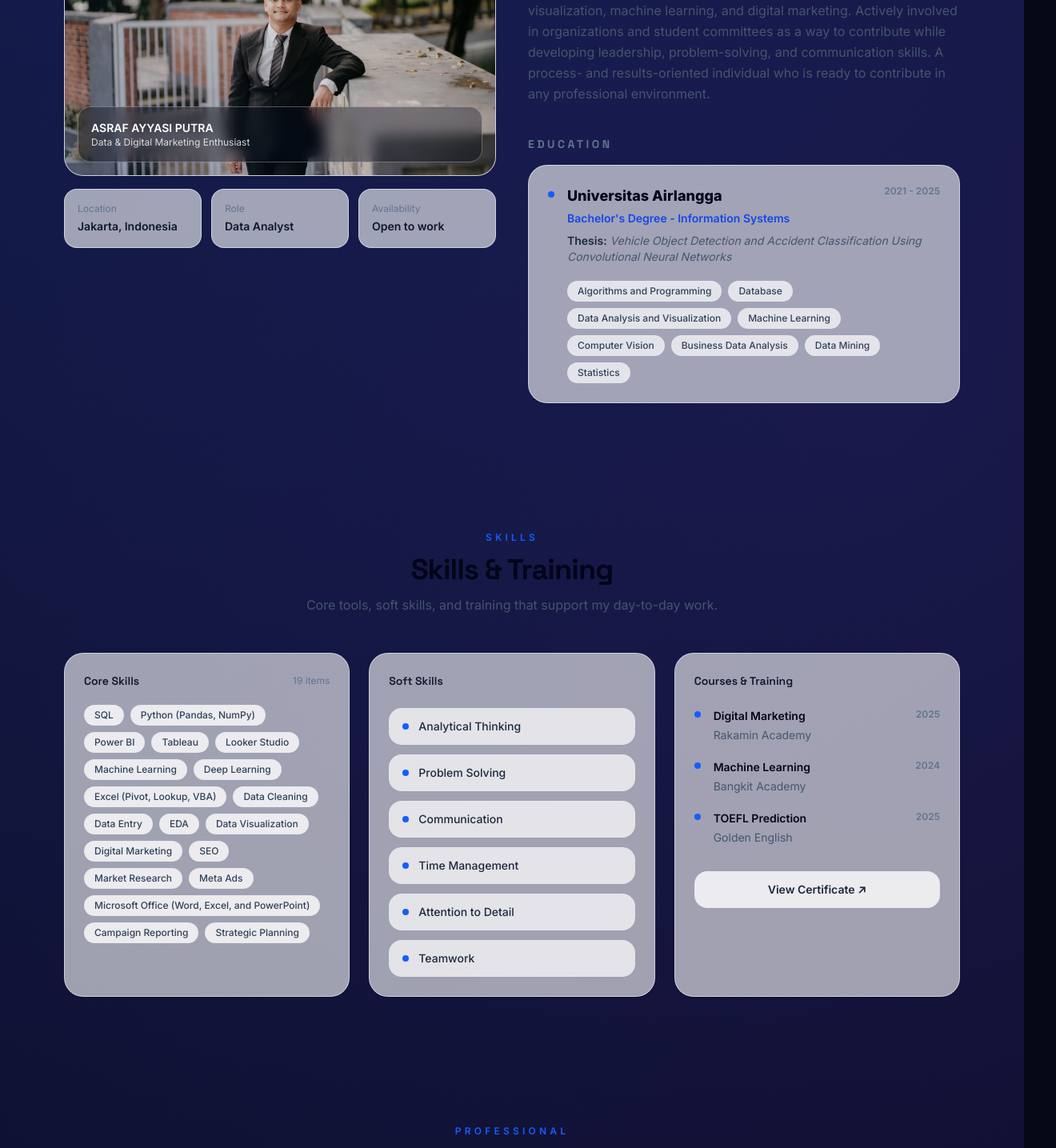
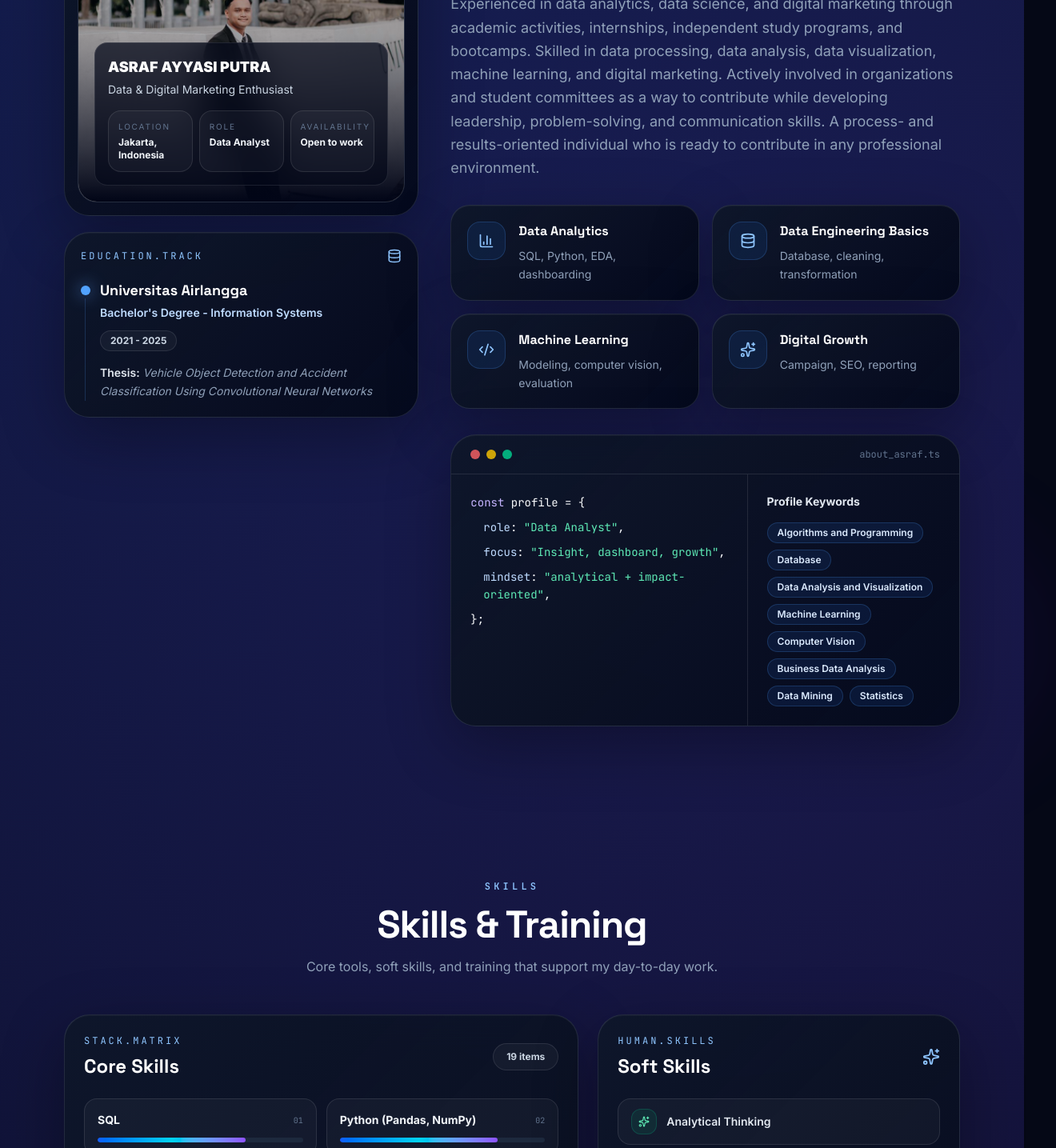
Before and after one commit to asrafayyasi/asraf-portofolio, a Next.js app: page / in a window 1280 px wide. Shown: the part 1640-3075 px from the top of the page at 80% size, 1320 px wide, since content can reach past the window. Built offline with nearby package versions, Linux system fonts and the light colour scheme.

Commit message:
redesign about and skills sections

```diff
--- a/src/app/page.tsx
+++ b/src/app/page.tsx
@@ -42,6 +42,13 @@ export default function Home() {
     { value: "20+", label: "Projects Completed", icon: Code2 },
     { value: "5+", label: "Certificates Earned", icon: Database },
     { value: "100%", label: "Commitment", icon: Sparkles },
+  ];
+
+  const skillHighlights = [
+    { title: "Data Analytics", desc: "SQL, Python, EDA, dashboarding", icon: BarChart3 },
+    { title: "Data Engineering Basics", desc: "Database, cleaning, transformation", icon: Database },
+    { title: "Machine Learning", desc: "Modeling, computer vision, evaluation", icon: Code2 },
+    { title: "Digital Growth", desc: "Campaign, SEO, reporting", icon: Sparkles },
   ];
 
   return (
@@ -278,76 +285,147 @@ export default function Home() {
       <div className="bg-dots">
         <main className="mx-auto max-w-6xl px-4">
           {/* ABOUT */}
-          <section id="tentang" className="py-20">
-            <div className="grid gap-10 md:grid-cols-2 md:items-start">
-              <div className="md:sticky md:top-28">
-                <div className="relative overflow-hidden rounded-3xl border border-slate-200/70 bg-white/60 shadow-sm">
-                  <div className="absolute inset-0 bg-gradient-to-tr from-blue-600/10 via-transparent to-slate-900/5" />
-                  <img src="/me.jpg" alt="Profile" className="h-[420px] w-full object-cover object-center" />
-
-                  <div className="absolute bottom-4 left-4 right-4 rounded-2xl border border-white/30 bg-slate-950/35 p-4 text-white backdrop-blur">
-                    <p className="text-sm font-semibold">{content.name}</p>
-                    <p className="text-xs text-white/80">{content.title}</p>
-                  </div>
+          <section id="tentang" className="relative py-24">
+            <div className="pointer-events-none absolute inset-0 -z-10 opacity-70">
+              <div className="absolute left-[-120px] top-10 h-80 w-80 rounded-full bg-blue-600/10 blur-3xl" />
+              <div className="absolute right-[-120px] bottom-10 h-80 w-80 rounded-full bg-violet-600/10 blur-3xl" />
             </div>
 
-                <div className="mt-4 grid gap-3 sm:grid-cols-3">
+            <div className="grid gap-10 lg:grid-cols-12 lg:items-start">
+              <div className="lg:col-span-5">
+                <div className="sticky top-28 space-y-5">
+                  <div className="tech-card overflow-hidden rounded-[2rem] p-4">
+                    <div className="relative overflow-hidden rounded-[1.5rem] border border-white/10 bg-slate-900">
+                      <img
+                        src={content.contact.photo || "/me.jpg"}
+                        alt={content.name}
+                        className="h-[420px] w-full object-cover object-center"
+                      />
+
+                      <div className="absolute inset-0 bg-gradient-to-t from-slate-950 via-slate-950/20 to-transparent" />
+
+                      <div className="absolute left-5 top-5 rounded-full border border-blue-400/20 bg-blue-500/10 px-3 py-1.5 font-code text-[11px] uppercase tracking-[0.2em] text-blue-200 backdrop-blur">
+                        profile.config
+                      </div>
+
+                      <div className="absolute bottom-5 left-5 right-5 rounded-2xl border border-white/10 bg-slate-950/70 p-4 backdrop-blur-xl">
+                        <p className="text-lg font-black text-white">{content.name}</p>
+                        <p className="mt-1 text-sm text-slate-300">{content.title}</p>
+
+                        <div className="mt-4 grid gap-2 sm:grid-cols-3">
                           {content.about.meta.map((m: any) => (
-                    <div key={m.label} className="rounded-2xl border border-slate-200/70 bg-white/60 p-4">
-                      <p className="text-xs text-slate-500">{m.label}</p>
-                      <p className="mt-1 text-sm font-semibold text-slate-900">{m.value}</p>
+                            <div key={m.label} className="rounded-2xl border border-white/10 bg-white/[0.04] p-3">
+                              <p className="text-[10px] uppercase tracking-[0.18em] text-slate-500">{m.label}</p>
+                              <p className="mt-1 text-xs font-bold text-slate-100">{m.value}</p>
                             </div>
                           ))}
                         </div>
                       </div>
+                    </div>
+                  </div>
 
+                  <div className="tech-card rounded-[2rem] p-5">
+                    <div className="flex items-center justify-between">
+                      <p className="font-code text-xs uppercase tracking-[0.25em] text-blue-300">
+                        education.track
+                      </p>
+                      <Database size={18} className="text-blue-300" />
+                    </div>
+
+                    <div className="mt-5 space-y-5">
+                      {content.about.timeline
+                        .filter((t: any) => ["pendidikan", "education"].includes(t.title?.toLowerCase()))
+                        .map((t: any) => (
+                          <div key={`${t.title}-${t.year}`} className="relative pl-6">
+                            <span className="absolute left-0 top-2 h-3 w-3 rounded-full bg-blue-400 shadow-[0_0_20px_rgba(96,165,250,0.8)]" />
+                            <span className="absolute bottom-0 left-[5px] top-6 w-px bg-blue-400/20" />
+
+                            <div className="flex flex-wrap items-start justify-between gap-3">
                               <div>
-                <p className="text-xs font-semibold tracking-[0.35em] text-blue-600">
+                                <h3 className="text-lg font-black text-white">{t.place}</h3>
+                                <p className="mt-1 text-sm font-semibold text-blue-200">{t.desc}</p>
+                              </div>
+
+                              <span className="rounded-full border border-white/10 bg-white/[0.04] px-3 py-1 text-xs font-bold text-slate-300">
+                                {t.year}
+                              </span>
+                            </div>
+
+                            {t.thesis && (
+                              <p className="mt-4 text-sm leading-relaxed text-slate-400">
+                                <span className="font-semibold text-slate-200">{content.labels.thesis}:</span>{" "}
+                                <span className="italic">{t.thesis}</span>
+                              </p>
+                            )}
+                          </div>
+                        ))}
+                    </div>
+                  </div>
+                </div>
+              </div>
+
+              <div className="lg:col-span-7">
+                <p className="font-code text-xs font-semibold uppercase tracking-[0.35em] text-blue-300">
                   {content.about.kicker}
                 </p>
 
-                <h2 className="mt-3 text-3xl md:text-4xl font-extrabold tracking-tight text-slate-950">
+                <h2 className="mt-4 max-w-3xl text-4xl font-black leading-tight tracking-tight text-white md:text-5xl">
                   {content.about.headline}
                 </h2>
 
-                <p className="mt-4 text-slate-600 leading-relaxed">{content.about.summary}</p>
+                <p className="mt-6 max-w-3xl text-base leading-relaxed text-slate-400 md:text-lg">
+                  {content.about.summary}
+                </p>
 
-                <h3 className="mt-10 text-sm font-bold tracking-[0.25em] text-slate-500">
-                  {content.labels.education}
-                </h3>
+                <div className="mt-8 grid gap-4 sm:grid-cols-2">
+                  {skillHighlights.map((item) => {
+                    const Icon = item.icon;
 
-                <div className="mt-4 rounded-3xl border border-slate-200/70 bg-white/60 p-6 shadow-sm">
-                  <div className="space-y-5">
-                    {content.about.timeline
-                      .filter((t: any) =>
-                        ["pendidikan", "education"].includes(t.title?.toLowerCase())
-                      )
-                      .map((t: any) => (
-                        <div key={`${t.title}-${t.year}`} className="flex gap-4">
-                          <div className="mt-2 h-2 w-2 rounded-full bg-blue-600" />
-
-                          <div className="flex-1">
-                            <div className="flex flex-wrap items-start justify-between gap-2">
-                              <p className="text-lg font-extrabold text-slate-950">{t.place}</p>
-                              <p className="text-xs font-semibold text-slate-500">{t.year}</p>
+                    return (
+                      <div key={item.title} className="tech-card group rounded-3xl p-5 transition hover:-translate-y-1 hover:border-blue-400/30">
+                        <div className="flex items-start gap-4">
+                          <div className="grid h-12 w-12 shrink-0 place-items-center rounded-2xl border border-blue-400/20 bg-blue-500/10 text-blue-300">
+                            <Icon size={20} />
                           </div>
 
-                            <p className="mt-1 text-sm font-semibold text-blue-700">{t.desc}</p>
+                          <div>
+                            <h3 className="font-black text-white">{item.title}</h3>
+                            <p className="mt-2 text-sm leading-relaxed text-slate-400">{item.desc}</p>
+                          </div>
+                        </div>
+                      </div>
+                    );
+                  })}
+                </div>
 
-                            {t.thesis && (
-                              <p className="mt-2 text-sm text-slate-600">
-                                <span className="font-semibold text-slate-800">
-                                  {content.labels.thesis}:
-                                </span>{" "}
-                                <span className="italic">{t.thesis}</span>
-                              </p>
-                            )}
+                <div className="mt-8 tech-card overflow-hidden rounded-[2rem]">
+                  <div className="flex items-center justify-between border-b border-white/10 px-6 py-4">
+                    <div className="flex items-center gap-2">
+                      <span className="h-3 w-3 rounded-full bg-red-400/80" />
+                      <span className="h-3 w-3 rounded-full bg-yellow-400/80" />
+                      <span className="h-3 w-3 rounded-full bg-emerald-400/80" />
+                    </div>
+                    <p className="font-code text-xs text-slate-500">about_asraf.ts</p>
+                  </div>
 
-                            <div className="mt-5 flex flex-wrap gap-2">
+                  <div className="grid gap-0 lg:grid-cols-12">
+                    <div className="border-b border-white/10 p-6 lg:col-span-7 lg:border-b-0 lg:border-r">
+                      <div className="space-y-2 font-code text-sm leading-relaxed">
+                        <p><span className="text-violet-300">const</span> profile = &#123;</p>
+                        <p className="pl-4"><span className="text-blue-200">role</span>: <span className="text-emerald-300">"Data Analyst"</span>,</p>
+                        <p className="pl-4"><span className="text-blue-200">focus</span>: <span className="text-emerald-300">"Insight, dashboard, growth"</span>,</p>
+                        <p className="pl-4"><span className="text-blue-200">mindset</span>: <span className="text-emerald-300">"analytical + impact-oriented"</span>,</p>
+                        <p>&#125;;</p>
+                      </div>
+                    </div>
+
+                    <div className="p-6 lg:col-span-5">
+                      <p className="text-sm font-bold text-slate-200">Profile Keywords</p>
+                      <div className="mt-4 flex flex-wrap gap-2">
                         {content.about.skills.slice(0, 10).map((s: string) => (
                           <span
                             key={s}
-                                  className="rounded-full border border-slate-200/70 bg-white/70 px-3 py-1 text-xs font-medium text-slate-700"
+                            className="rounded-full border border-blue-400/20 bg-blue-500/10 px-3 py-1 text-xs font-semibold text-blue-100"
                           >
                             {s}
                           </span>
@@ -355,81 +433,112 @@ export default function Home() {
                       </div>
                     </div>
                   </div>
-                      ))}
-                  </div>
                 </div>
               </div>
             </div>
           </section>
 
           {/* SKILLS */}
-          <section id="keahlian" className="py-20">
-            <div className="text-center">
-              <p className="text-xs font-semibold tracking-[0.35em] text-blue-600">
+          <section id="keahlian" className="relative py-24">
+            <div className="mx-auto max-w-3xl text-center">
+              <p className="font-code text-xs font-semibold uppercase tracking-[0.35em] text-blue-300">
                 {content.skillsSection.kicker}
               </p>
-              <h2 className="mt-3 text-3xl md:text-4xl font-extrabold tracking-tight text-slate-950">
+              <h2 className="mt-4 text-4xl font-black tracking-tight text-white md:text-5xl">
                 {content.skillsSection.title}
               </h2>
-              <p className="mt-3 text-slate-600">{content.skillsSection.subtitle}</p>
+              <p className="mt-4 text-slate-400">{content.skillsSection.subtitle}</p>
             </div>
 
-            <div className="mt-12 grid gap-6 lg:grid-cols-3">
-              <div className="rounded-3xl border border-slate-200/70 bg-white/60 p-6 shadow-sm">
-                <div className="flex items-center justify-between">
-                  <h3 className="text-sm font-semibold text-slate-900">
-                    {content.labels.coreSkills}
-                  </h3>
-                  <span className="text-xs text-slate-500">
+            <div className="mt-12 grid gap-6 lg:grid-cols-12">
+              <div className="tech-card rounded-[2rem] p-6 lg:col-span-7">
+                <div className="flex flex-wrap items-center justify-between gap-4">
+                  <div>
+                    <p className="font-code text-xs uppercase tracking-[0.25em] text-blue-300">
+                      stack.matrix
+                    </p>
+                    <h3 className="mt-2 text-2xl font-black text-white">{content.labels.coreSkills}</h3>
+                  </div>
+
+                  <span className="rounded-full border border-white/10 bg-white/[0.04] px-4 py-2 text-xs font-bold text-slate-300">
                     {content.skillsSection.hard.length} {content.labels.items}
                   </span>
                 </div>
 
-                <div className="mt-5 flex flex-wrap gap-2">
-                  {content.skillsSection.hard.map((s: string) => (
-                    <span
+                <div className="mt-6 grid gap-3 sm:grid-cols-2">
+                  {content.skillsSection.hard.map((s: string, index: number) => (
+                    <div
                       key={s}
-                      className="rounded-full border border-slate-200/70 bg-white/80 px-3 py-1 text-xs font-medium text-slate-700 hover:bg-white transition"
+                      className="group rounded-2xl border border-white/10 bg-white/[0.035] p-4 transition hover:-translate-y-0.5 hover:border-blue-400/30 hover:bg-blue-500/10"
                     >
-                      {s}
+                      <div className="flex items-center justify-between gap-3">
+                        <p className="text-sm font-bold text-slate-100">{s}</p>
+                        <span className="font-code text-[10px] text-slate-500">
+                          {String(index + 1).padStart(2, "0")}
                         </span>
-                  ))}
-                </div>
                       </div>
 
-              <div className="rounded-3xl border border-slate-200/70 bg-white/60 p-6 shadow-sm">
-                <h3 className="text-sm font-semibold text-slate-900">
-                  {content.labels.softSkills}
-                </h3>
-
-                <div className="mt-6 space-y-3">
-                  {content.skillsSection.soft.map((s: string) => (
+                      <div className="mt-3 h-1.5 overflow-hidden rounded-full bg-slate-800">
                         <div
-                      key={s}
-                      className="flex items-center gap-3 rounded-2xl border border-slate-200/70 bg-white/70 px-4 py-3"
-                    >
-                      <span className="h-2 w-2 rounded-full bg-blue-600" />
-                      <p className="text-sm font-medium text-slate-800">{s}</p>
+                          className="h-full rounded-full bg-gradient-to-r from-blue-600 via-cyan-400 to-violet-500"
+                          style={{ width: `${72 + (index % 5) * 5}%` }}
+                        />
+                      </div>
                     </div>
                   ))}
                 </div>
               </div>
 
-              <div className="rounded-3xl border border-slate-200/70 bg-white/60 p-6 shadow-sm">
-                <h3 className="text-sm font-semibold text-slate-900">
-                  {content.labels.coursesTraining}
-                </h3>
+              <div className="space-y-6 lg:col-span-5">
+                <div className="tech-card rounded-[2rem] p-6">
+                  <div className="flex items-center justify-between">
+                    <div>
+                      <p className="font-code text-xs uppercase tracking-[0.25em] text-blue-300">
+                        human.skills
+                      </p>
+                      <h3 className="mt-2 text-2xl font-black text-white">{content.labels.softSkills}</h3>
+                    </div>
+                    <Sparkles size={22} className="text-blue-300" />
+                  </div>
 
-                <div className="mt-6 space-y-5">
+                  <div className="mt-6 grid gap-3">
+                    {content.skillsSection.soft.map((s: string) => (
+                      <div
+                        key={s}
+                        className="flex items-center gap-3 rounded-2xl border border-white/10 bg-white/[0.035] px-4 py-3"
+                      >
+                        <span className="grid h-8 w-8 place-items-center rounded-xl border border-emerald-400/20 bg-emerald-500/10 text-emerald-300">
+                          <Sparkles size={14} />
+                        </span>
+                        <p className="text-sm font-semibold text-slate-200">{s}</p>
+                      </div>
+                    ))}
+                  </div>
+                </div>
+
+                <div className="tech-card rounded-[2rem] p-6">
+                  <div className="flex items-center justify-between">
+                    <div>
+                      <p className="font-code text-xs uppercase tracking-[0.25em] text-blue-300">
+                        learning.log
+                      </p>
+                      <h3 className="mt-2 text-2xl font-black text-white">{content.labels.coursesTraining}</h3>
+                    </div>
+                    <Database size={22} className="text-blue-300" />
+                  </div>
+
+                  <div className="mt-6 space-y-4">
                     {content.skillsSection.trainings.map((t: any) => (
-                    <div key={`${t.name}-${t.org}`} className="flex gap-4">
-                      <div className="mt-1 h-2 w-2 rounded-full bg-blue-600" />
-                      <div className="flex-1">
-                        <div className="flex items-start justify-between gap-3">
-                          <p className="text-sm font-semibold text-slate-950">{t.name}</p>
-                          <p className="text-xs font-semibold text-slate-500">{t.year}</p>
+                      <div key={`${t.name}-${t.org}`} className="relative rounded-2xl border border-white/10 bg-white/[0.035] p-4">
+                        <div className="flex items-start justify-between gap-4">
+                          <div>
+                            <p className="font-bold text-white">{t.name}</p>
+                            <p className="mt-1 text-sm text-slate-400">{t.org}</p>
                           </div>
-                        <p className="mt-1 text-sm text-slate-600">{t.org}</p>
+
+                          <span className="rounded-full border border-blue-400/20 bg-blue-500/10 px-3 py-1 text-xs font-bold text-blue-100">
+                            {t.year}
+                          </span>
                         </div>
                       </div>
                     ))}
@@ -437,10 +546,12 @@ export default function Home() {
 
                   <a
                     href="#sertifikat"
-                  className="mt-8 inline-flex w-full items-center justify-center rounded-2xl border border-slate-200/70 bg-white/80 px-4 py-3 text-sm font-semibold text-slate-800 hover:bg-white transition"
+                    className="mt-6 inline-flex w-full items-center justify-center gap-2 rounded-2xl border border-blue-400/25 bg-blue-600 px-4 py-3 text-sm font-bold text-white shadow-lg shadow-blue-600/20 transition hover:-translate-y-0.5 hover:bg-blue-500"
                   >
                     {content.labels.viewCertificates}
+                    <ArrowUpRight size={16} />
                   </a>
+                </div>
               </div>
             </div>
           </section>
```
Lines whose indentation alone changed are shown as unchanged.
